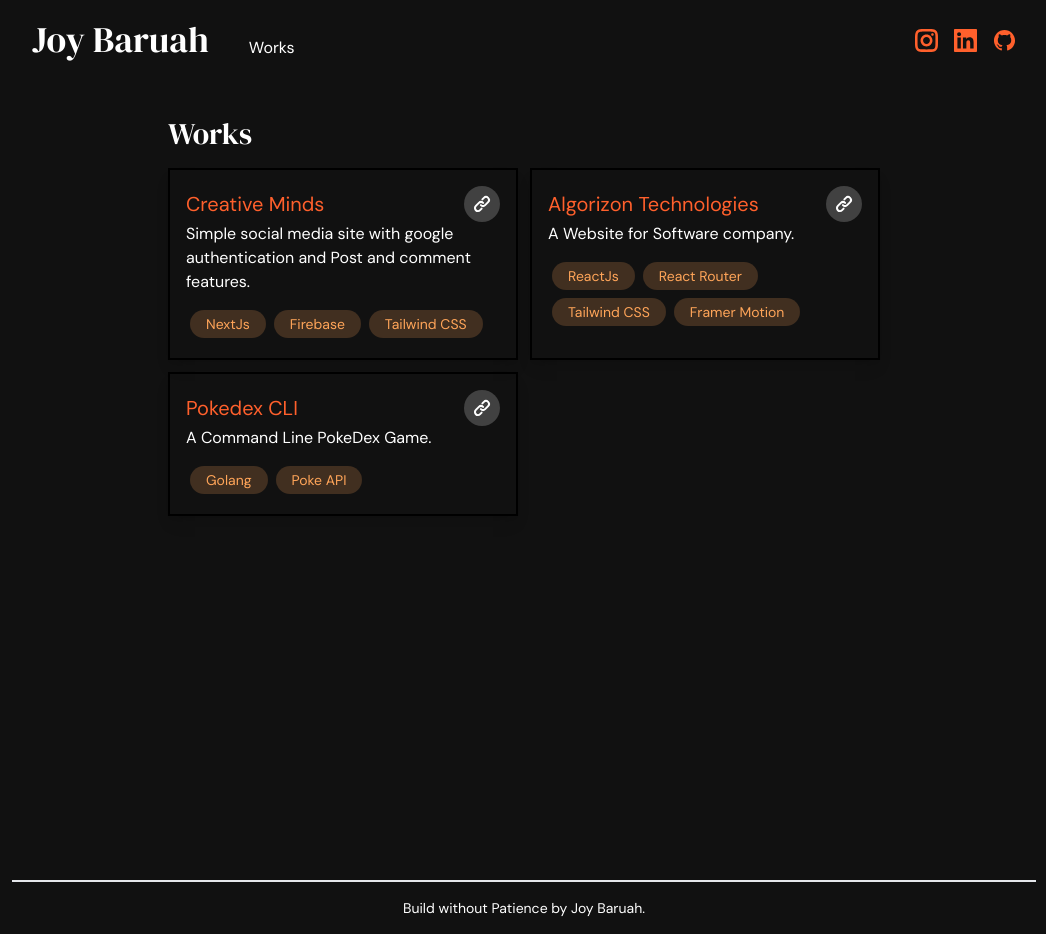
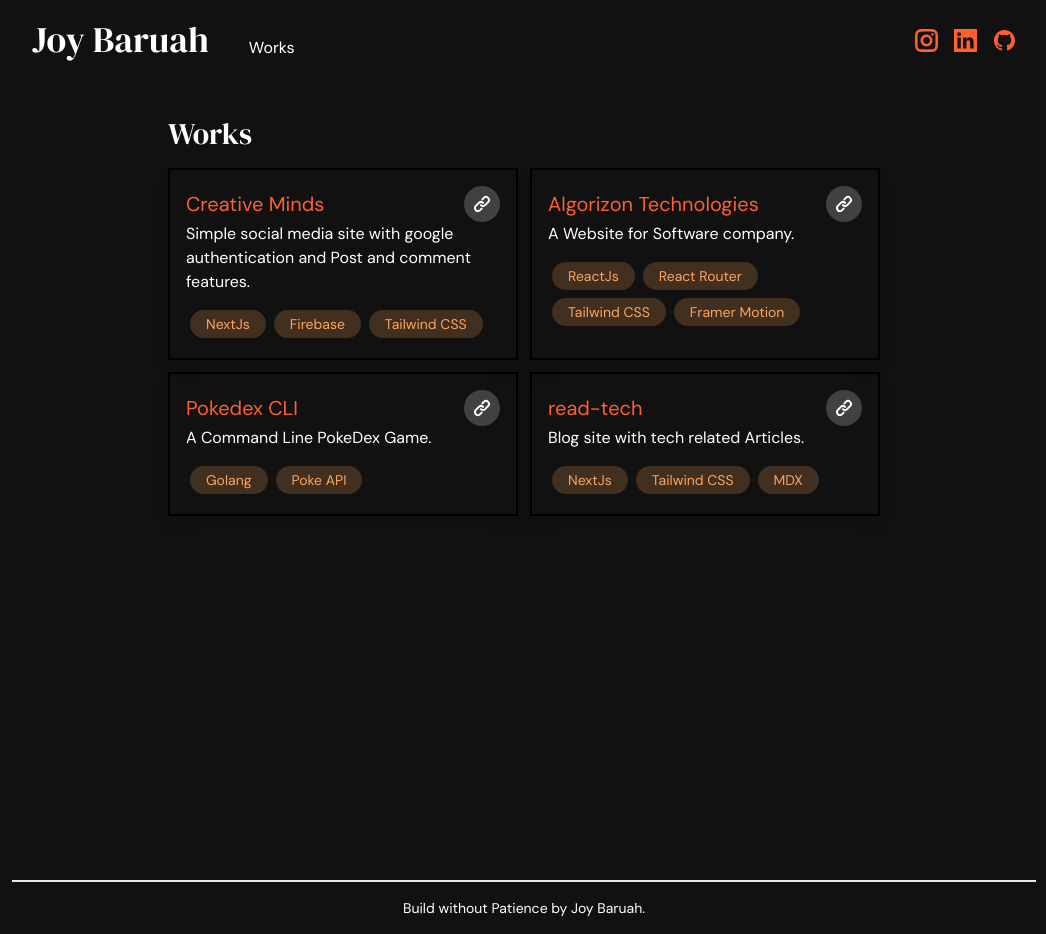
Before and after one commit to Joybaruah/joy-portfolio, a Next.js app: page /works in a window 1280 px wide. Shown: the whole page, without its empty margins (116-1162 px from the left). Built offline with nearby package versions, Linux system fonts and the light colour scheme.

Commit message:
UPD: works

```diff
--- a/data/works.js
+++ b/data/works.js
@@ -1,23 +1,31 @@
 export const works = [
-    {
-        "id": 1,
-        "title": "Creative Minds",
-        "link": "https://creative-minds-joybaruah.vercel.app/",
-        "description": "Simple social media site with google authentication and Post and comment features.",
-        "tech": ["NextJs", "Firebase", "Tailwind CSS"]
-    },
-    {
-        "id": 2,
-        "title": "Algorizon Technologies",
-        "link": "https://algorizon.netlify.app/",
-        "description": "A Website for Software company.",
-        "tech": ["ReactJs", "React Router", "Tailwind CSS", "Framer Motion"]
-    },
-    {
-        "id": 2,
-        "title": "Pokedex CLI",
-        "link": "https://github.com/Joybaruah/poke-cli",
-        "description": "A Command Line PokeDex Game.",
-        "tech": ["Golang", "Poke API"]
-    }
-]
+  {
+    id: 1,
+    title: "Creative Minds",
+    link: "https://creative-minds-joybaruah.vercel.app/",
+    description:
+      "Simple social media site with google authentication and Post and comment features.",
+    tech: ["NextJs", "Firebase", "Tailwind CSS"],
+  },
+  {
+    id: 2,
+    title: "Algorizon Technologies",
+    link: "https://algorizon.netlify.app/",
+    description: "A Website for Software company.",
+    tech: ["ReactJs", "React Router", "Tailwind CSS", "Framer Motion"],
+  },
+  {
+    id: 3,
+    title: "Pokedex CLI",
+    link: "https://github.com/Joybaruah/poke-cli",
+    description: "A Command Line PokeDex Game.",
+    tech: ["Golang", "Poke API"],
+  },
+  {
+    id: 4,
+    title: "read-tech",
+    link: "https://read-tech.vercel.app/",
+    description: "Blog site with tech related Articles.",
+    tech: ["NextJs", "Tailwind CSS", "MDX"],
+  },
+];
```
